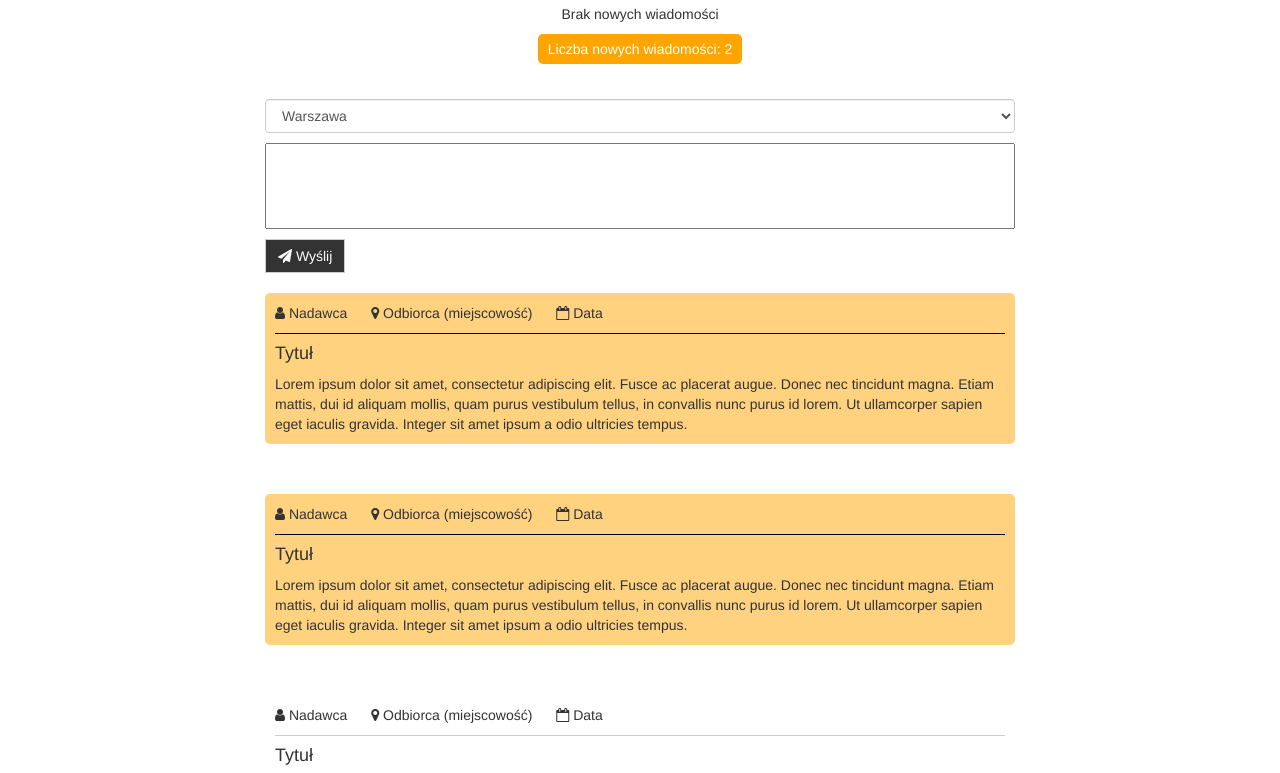
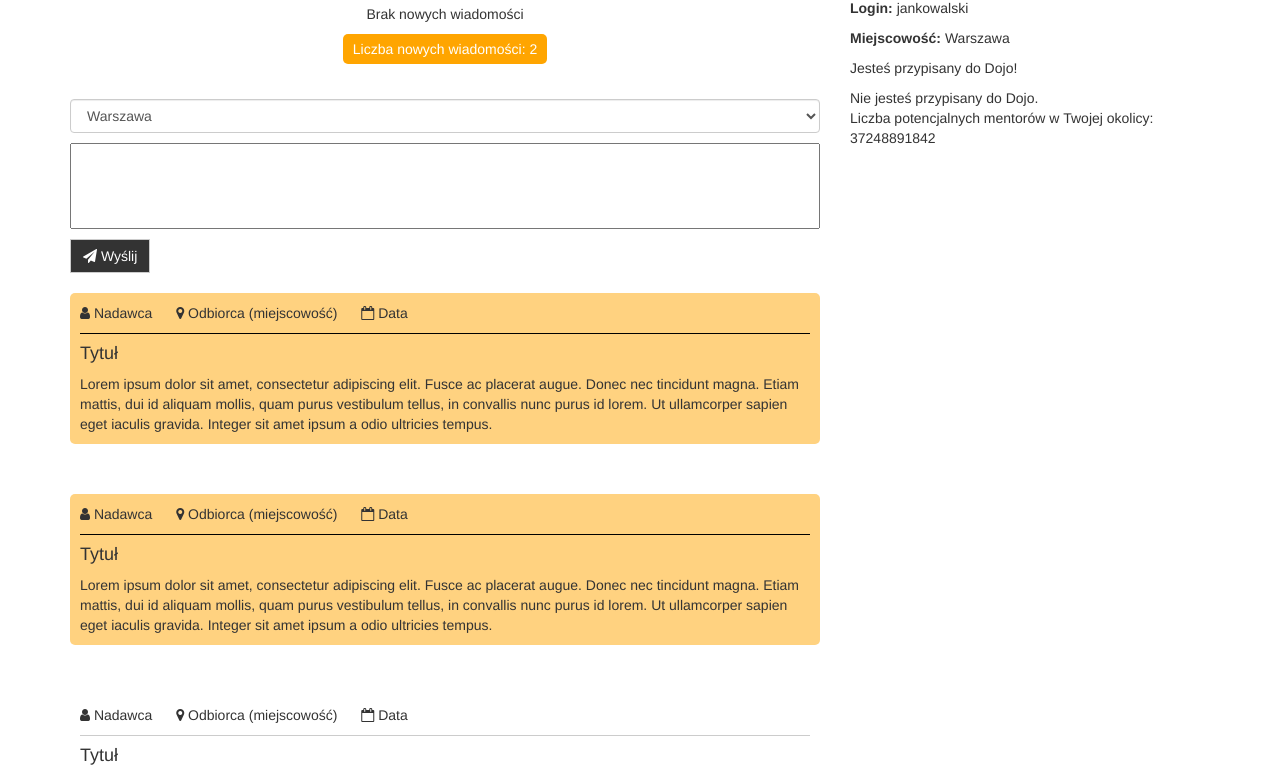
Before and after one commit to CoderDojoPL/mentor, a plain HTML site: page front/dist/panel.html in a window 1280 px wide. Shown: the part 112-885 px from the top of the page. Drawn offline with Linux system fonts and the light colour scheme.

Commit message:
Usuniecie JS z login panel

```diff
--- a/front/dist/css/main.css
+++ b/front/dist/css/main.css
@@ -111,3 +111,7 @@ form h4 {
   margin: 10px 0;
   resize: none;
 }
+
+.profile-data {
+  padding-top: 50px;
+}
--- a/front/dist/js/script.js
+++ b/front/dist/js/script.js
@@ -25,11 +25,11 @@ $(document).ready(function() {
 		console.log(output);
 	});
 
-	$("#loginForm").submit(function (event) {
+/*	$("#loginForm").submit(function (event) {
 		event.preventDefault();
 
 		var output = $(this).serializeArray();
 
 		console.log(output);
-	});
+	});*/
 });
--- a/front/dist/panel.html
+++ b/front/dist/panel.html
@@ -20,6 +20,8 @@
     </header>
     <div class="container">
         <div class="row">
+            <div class="col-sm-8">
+                <div class="row">
                     <div class="col-xs-12 messages-header">
                         <h3>Wiadomości</h3>
                         <p>Brak nowych wiadomości</p>
@@ -27,7 +29,7 @@
                     </div>
                 </div>
                 <div class="row">
-            <div class="col-sm-8 col-sm-push-2">
+                    <div class="col-xs-12">
                         <form id="messageForm" method="post">
                             <select class="form-control">
                                 <option>Warszawa</option>
@@ -40,7 +42,7 @@
                     </div>
                 </div>
                 <div class="row">
-            <div class="col-sm-8 col-sm-push-2">
+                    <div class="col-xs-12">
                         <div class="message message-new">
                             <h5><i class="fa fa-user"></i> Nadawca</h5>
                             <h5><i class="fa fa-map-marker"></i> Odbiorca (miejscowość)</h5>
@@ -86,6 +88,14 @@
                     </div>
                 </div>
             </div>
+            <div class="col-sm-4 profile-data">
+                <p><b>Login:</b> jankowalski</p>
+                <p><b>Miejscowość:</b> Warszawa</p>
+                <p>Jesteś przypisany do Dojo!</p>
+                <p>Nie jesteś przypisany do Dojo.<br>Liczba potencjalnych mentorów w&nbsp;Twojej okolicy: 37248891842</p>
+            </div>
+        </div> <!-- /.row -->
+    </div>
     <script src="js/jq.js"></script>
     <script src="js/bootstrap.min.js"></script>
     <script src="js/script.js"></script>
```
Lines whose indentation alone changed are shown as unchanged.
